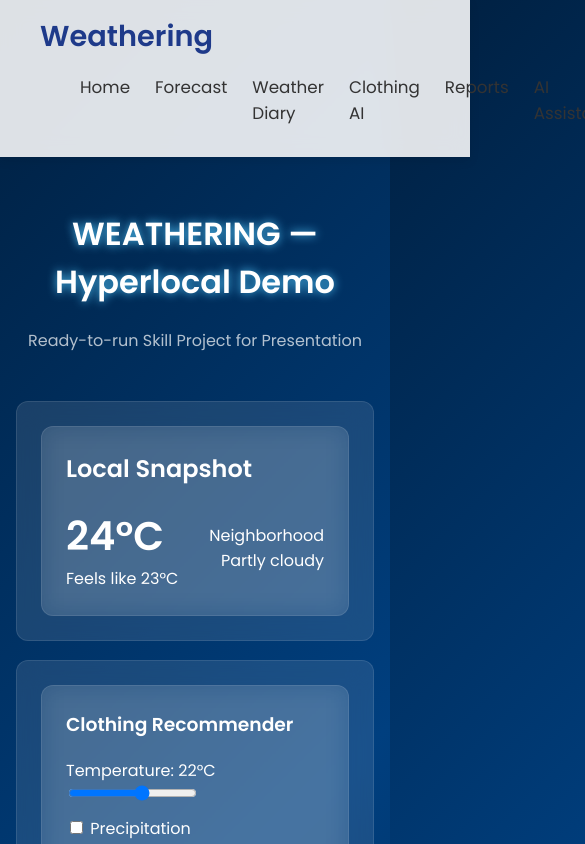
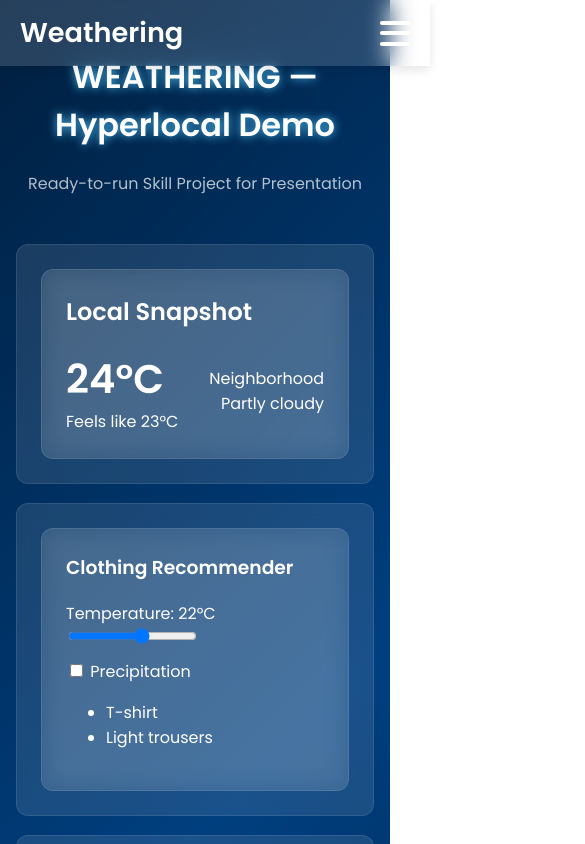
Before and after one commit to Sawana47/weathering-frontend, a React (Vite) app: page / in a window 390 px wide. Shown: the top 844 px of the page, 585 px wide, since content can reach past the window. Built offline with nearby package versions, Linux system fonts and the light colour scheme; no server answers.

Commit message:
Refactor Navbar styles for improved responsiveness

```diff
--- a/src/Navbar.css
+++ b/src/Navbar.css
@@ -1,56 +1,85 @@
-/* Google Font */
 @import url('https://fonts.googleapis.com/css2?family=Poppins:wght@300;400;600&display=swap');
 
 .navbar {
   width: 100%;
-  padding: 15px 40px;
-  background: #ffffffdd;
-  backdrop-filter: blur(10px);
-  position: sticky;
+  background: rgba(255,255,255,0.15);
+  backdrop-filter: blur(12px);
+  padding: 12px 20px;
+  position: fixed;
   top: 0;
-  z-index: 1000;
+  z-index: 999;
+  box-shadow: 0 4px 10px rgba(0,0,0,0.1);
+}
 
+.nav-container {
   display: flex;
   justify-content: space-between;
   align-items: center;
-
-  box-shadow: 0 4px 10px rgba(0,0,0,0.08);
-  animation: fadeDown 0.5s ease;
-}
-
-@keyframes fadeDown {
-  from {
-    opacity: 0;
-    transform: translateY(-15px);
-  }
-  to {
-    opacity: 1;
-    transform: translateY(0);
-  }
 }
 
 .nav-logo {
-  font-size: 1.8rem;
+  font-size: 1.7rem;
   font-weight: 600;
+  color: #fff;
   font-family: "Poppins", sans-serif;
-  color: #1e3a8a;
 }
 
+/* Desktop menu */
 .nav-links {
+  display: flex;
+  gap: 26px;
   list-style: none;
-  display: flex;
-  gap: 25px;
 }
 
 .nav-links li a {
+  color: white;
   text-decoration: none;
-  font-size: 1.05rem;
-  color: #333;
   font-family: "Poppins", sans-serif;
-  transition: 0.3s ease;
+  transition: 0.3s;
 }
 
 .nav-links li a:hover {
-  color: #2563eb;
+  color: #a3d8ff;
   transform: translateY(-2px);
 }
+
+/* Hamburger Icon */
+.nav-toggle {
+  width: 30px;
+  height: 25px;
+  display: none;
+  flex-direction: column;
+  justify-content: space-between;
+  cursor: pointer;
+}
+
+.bar {
+  height: 4px;
+  width: 100%;
+  background: white;
+  border-radius: 5px;
+  transition: 0.4s;
+}
+
+/* Mobile view */
+@media (max-width: 850px) {
+  .nav-links {
+    position: absolute;
+    top: 60px;
+    right: 0;
+    width: 65%;
+    background: rgba(0, 0, 0, 0.7);
+    flex-direction: column;
+    padding: 20px;
+    display: none;
+    border-radius: 10px 0 0 10px;
+  }
+
+  .nav-links.active {
+    display: flex;
+  }
+
+  .nav-toggle {
+    display: flex;
+  }
+}
```
